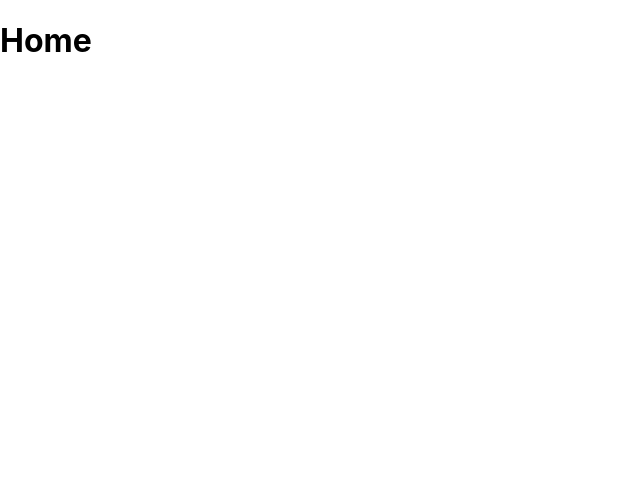
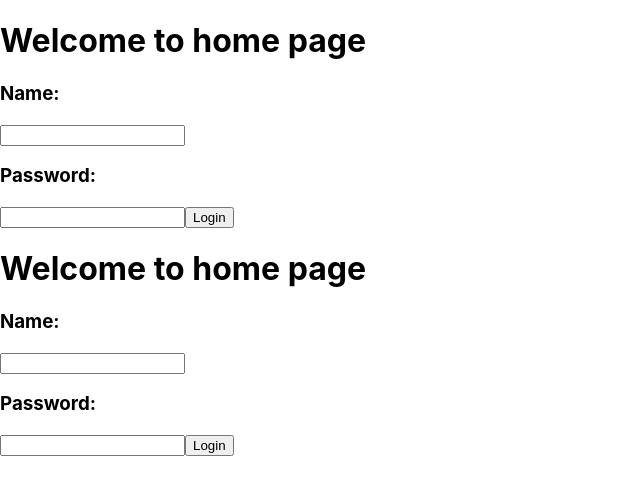
Before and after one commit to IT-3133/Day-08-practicals, a React (Create React App) app in the folder myapp/: page /home in a window 1280 px wide. Shown: the top 494 px of the page, without its empty margins (0-640 px from the left). Built offline with nearby package versions, Linux system fonts and the light colour scheme.

Commit message:
Create Login

```diff
--- a/myapp/src/App.js
+++ b/myapp/src/App.js
@@ -11,7 +11,9 @@ function App() {
   return (
     <>
 
+
          <Router>
+         <Home/>
             <Routes>
               <Route path='/aboutus' element={<Aboutus/>}/>
               <Route path='/contactus' element={<Contactus/>}/>
@@ -24,6 +26,7 @@ function App() {
 
 
 
+
     </>
   );
 }
--- a/myapp/src/components/Home.js
+++ b/myapp/src/components/Home.js
@@ -1,8 +1,14 @@
+import Login from './Login'
 export default function Home(){
 
     return (
 
 
-        <><h1>Home</h1></>
+       <>
+       <h1>Welcome to home page</h1>
+        <Login/>
+
+
+       </>
     )
 }
--- a/myapp/src/components/Login.js
+++ b/myapp/src/components/Login.js
@@ -1,8 +1,52 @@
+import {Studentdata} from '../data/data'
+import {useState} from 'react';
+import {useNavigate} from 'react-router-dom';
+
 export default function Login(){
+    const Navigate = useNavigate()
+
+    const [Credential, setCredentails] = useState({
+         name:"",password:""
+    });
+
+
+    const handlechange = (e) => {
+     e.preventDefault();
+    const {name,value} = e.target;
+    setCredentails(prev=>({
+        ...prev,
+        [name]:value
+    }))
+    }
+
+    const handlelogin = () => {
+        if (Studentdata.name === Credential.name && Studentdata.password && Credential.password){
+            console.log("Login Successfull");
+            Navigate('/dashboard');
+        }
+
+
+
+
+
+
+    }
+
 
     return (
 
 
-        <><h1>Welcome to Login </h1></>
+       <>
+          <div>
+             <h3>Name:</h3>
+             <input type="text" name="username" onChange={handlechange}/>
+             <h3>Password:</h3>
+             <input type="text" name="password" onChange={handlechange}/>
+             <button onClick={handlelogin}>Login</button>
+
+          </div>
+
+
+       </>
     )
 }
--- /dev/null
+++ b/myapp/src/data/data.js
@@ -0,0 +1,6 @@
+export const Studentdata = [{
+
+    name:"thilan",
+    password:"1234"
+}
+]
```
